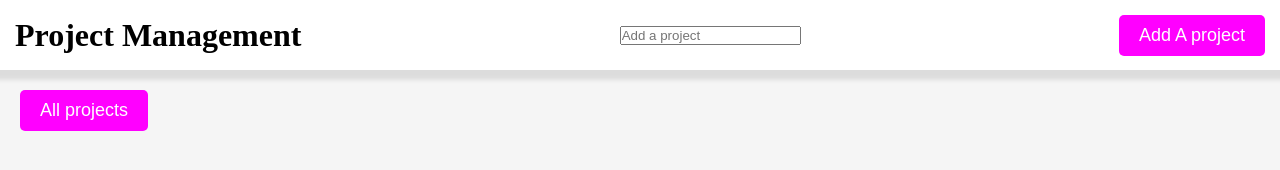
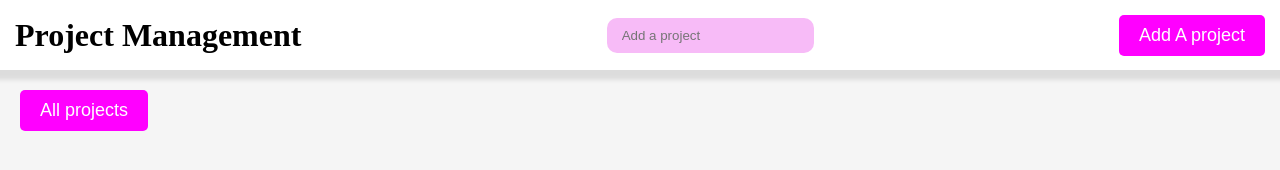
Before and after one commit to sonnie36/Project-Management-System, a plain HTML site: page index.html in a window 1280 px wide. Drawn offline with Linux system fonts and the light colour scheme.

Commit message:
styled input field

```diff
--- a/styles.css
+++ b/styles.css
@@ -35,6 +35,14 @@
     border-radius:5px;
     font-size: 18px;
 
+}
+.projectInput{
+    outline: none;
+    border:none;
+    /* color: white; */
+    background-color: rgb(247, 187, 247);
+    padding:10px 15px;
+    border-radius: 10px;
 }
 .addBtn{
     background-color: magenta;
```
